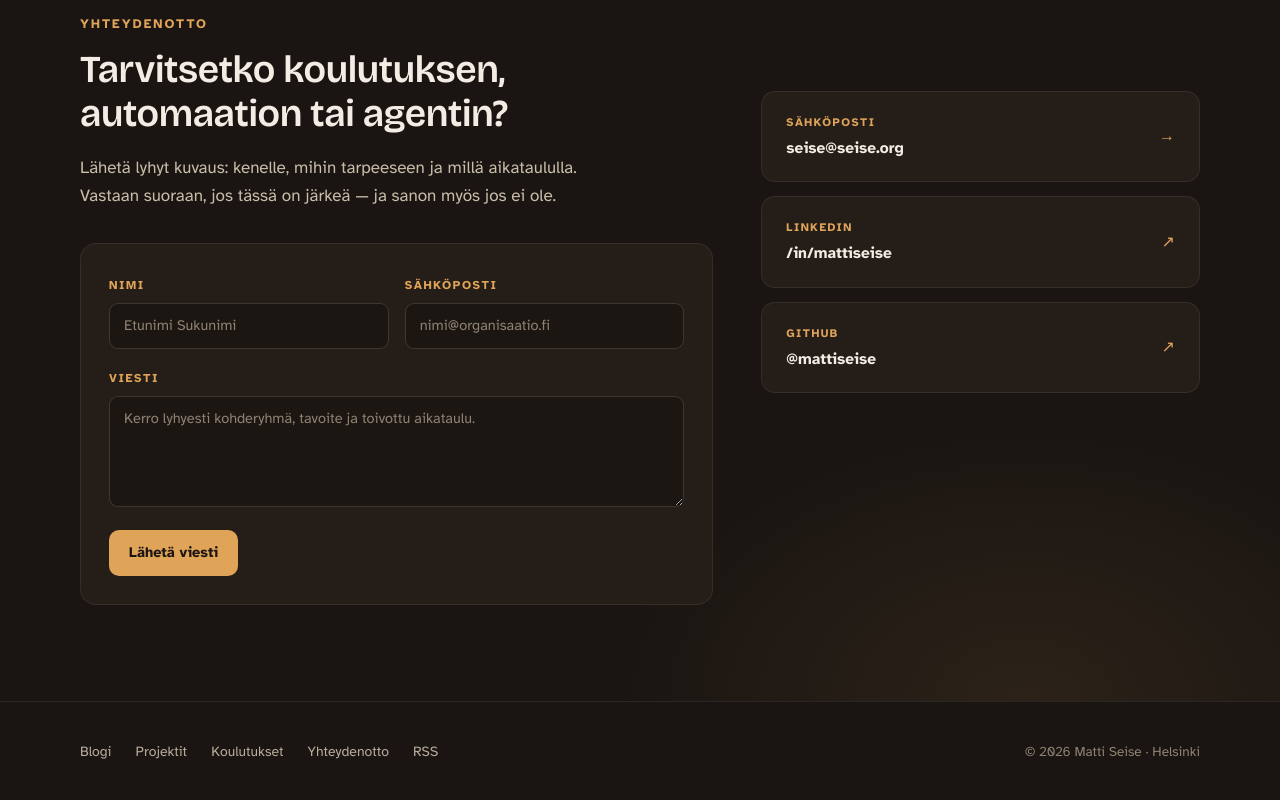
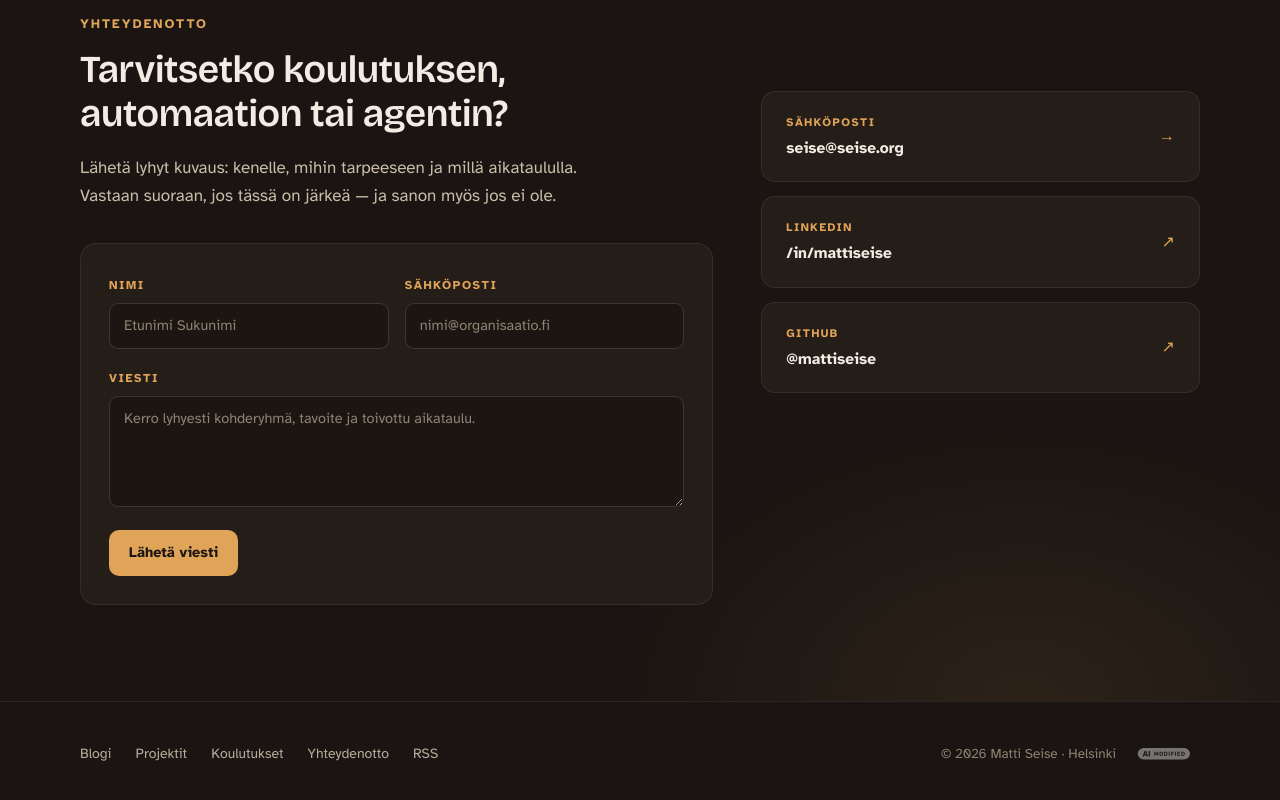
Before and after one commit to mattiseise/mattiseise, a Next.js app: page / in a window 1280 px wide. Shown: the part 5124-5924 px from the top of the page. Built offline with nearby package versions, Linux system fonts and the light colour scheme.

Commit message:
Lisää EU:n vaatima AI-muokattu-merkki footeriin
EU:n tekoälyasetus edellyttää merkintää tekoälyllä muokatusta
sisällöstä. Lisää pieni, ei-hallitseva "AI MODIFIED" -badge
footeriin copyright-rivin viereen (fi/en alt-tekstillä).

```diff
--- a/src/components/Footer.tsx
+++ b/src/components/Footer.tsx
@@ -8,6 +8,7 @@ const labels = {
     training: "Koulutukset",
     contact: "Yhteydenotto",
     nav: "Alatunniste",
+    aiBadge: "Sisältöä on muokattu tekoälyllä",
   },
   en: {
     blog: "Blog",
@@ -15,6 +16,7 @@ const labels = {
     training: "Training",
     contact: "Contact",
     nav: "Footer",
+    aiBadge: "Content has been modified using AI",
   },
 } as const;
 
@@ -47,9 +49,18 @@ export default function Footer({ locale = "fi" }: { locale?: Locale }) {
             RSS
           </a>
         </nav>
-        <p className="text-[13.5px] text-cream-400">
-          © {new Date().getFullYear()} Matti Seise · Helsinki
-        </p>
+        <div className="flex items-center gap-3">
+          <p className="text-[13.5px] text-cream-400">
+            © {new Date().getFullYear()} Matti Seise · Helsinki
+          </p>
+          <img
+            src="/images/ai-modified-badge.svg"
+            alt={t.aiBadge}
+            width={96}
+            height={32}
+            className="h-6 w-auto opacity-80"
+          />
+        </div>
       </div>
     </footer>
   );
```
Also changed, not shown: public/images/ai-modified-badge.svg (added).
